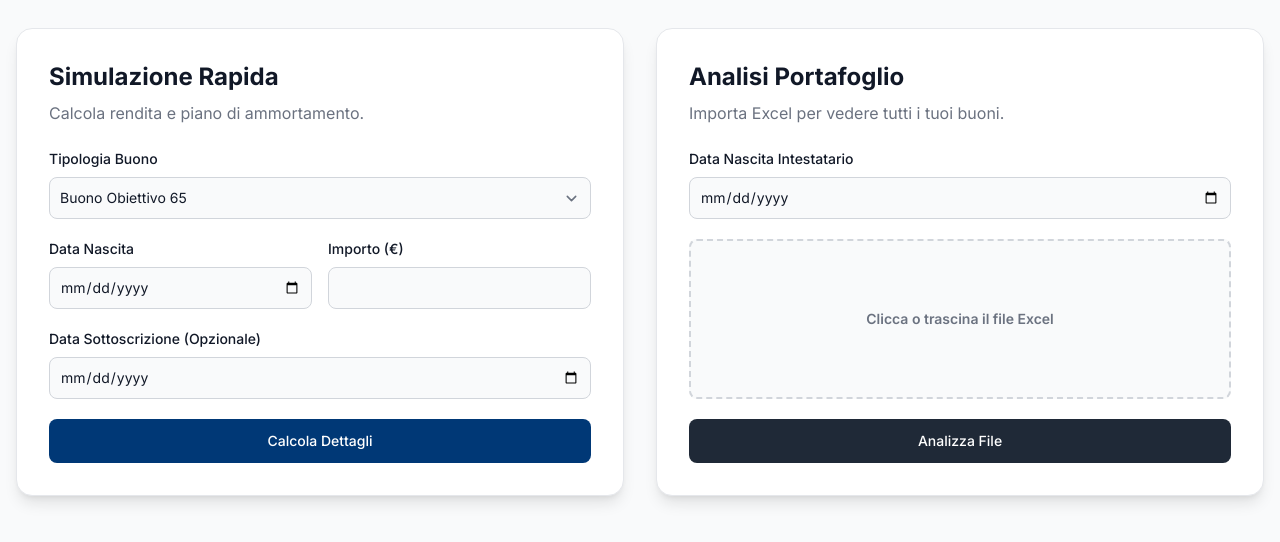
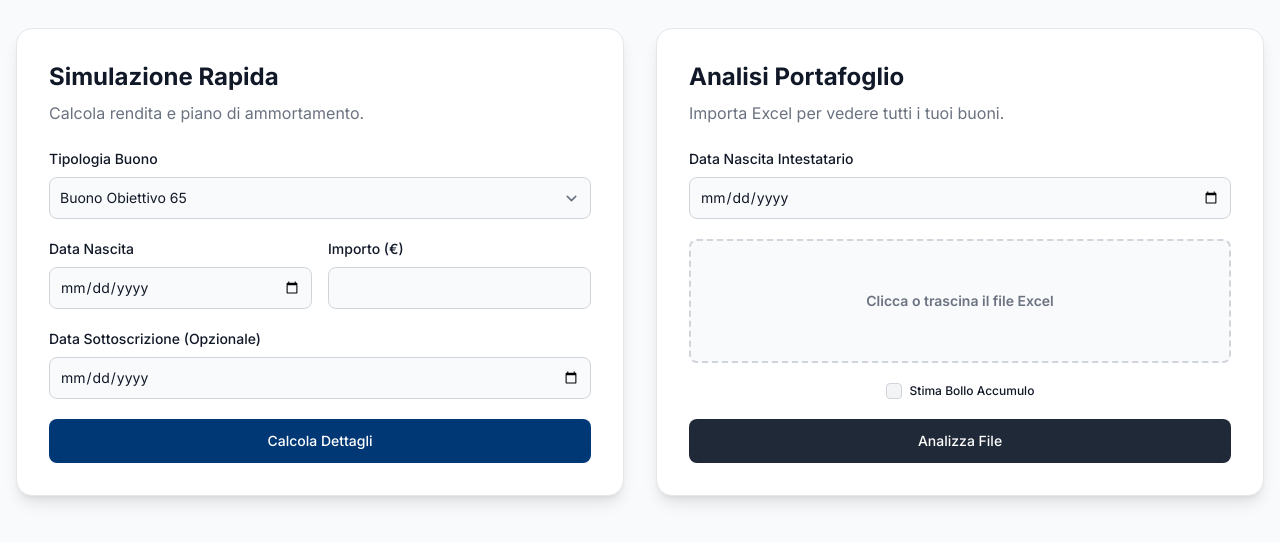
Before and after one commit to nemorfol/bsf, a website: page public/index.html in a window 1280 px wide. Shown: the part 68-610 px from the top of the page. Drawn offline with nearby package versions, Linux system fonts and the light colour scheme.

Commit message:
feat: added optional accumulation bollo check to portfolio upload form

```diff
--- a/public/index.html
+++ b/public/index.html
@@ -92,6 +92,10 @@
                             <p class="text-sm text-gray-500 font-semibold">Clicca o trascina il file Excel</p>
                             <p id="fileNameDisplay" class="text-xs text-poste-blue mt-2 font-bold hidden"></p>
                         </div>
+                    </div>
+                    <div class="flex items-center justify-center gap-2 mb-1">
+                        <input type="checkbox" id="preImportBollo" class="w-4 h-4 text-indigo-600 bg-gray-100 border-gray-300 rounded focus:ring-indigo-500">
+                        <label for="preImportBollo" class="text-xs text-gray-900 font-medium">Stima Bollo Accumulo</label>
                     </div>
                     <button type="submit" class="w-full text-white bg-gray-800 hover:bg-gray-900 font-medium rounded-lg text-sm px-5 py-3">Analizza File</button>
                 </form>
@@ -931,6 +935,11 @@
 
             document.getElementById('uploadForm').addEventListener('submit', async (e) => {
                 e.preventDefault();
+
+                // Sync Bollo Checkbox
+                const preCheck = document.getElementById('preImportBollo').checked;
+                document.getElementById('showAccumulationBollo').checked = preCheck;
+
                 const formData = new FormData();
                 formData.append('file', document.getElementById('excelFile').files[0]);
                 formData.append('birthDate', document.getElementById('ownerBirthDate').value);
```
